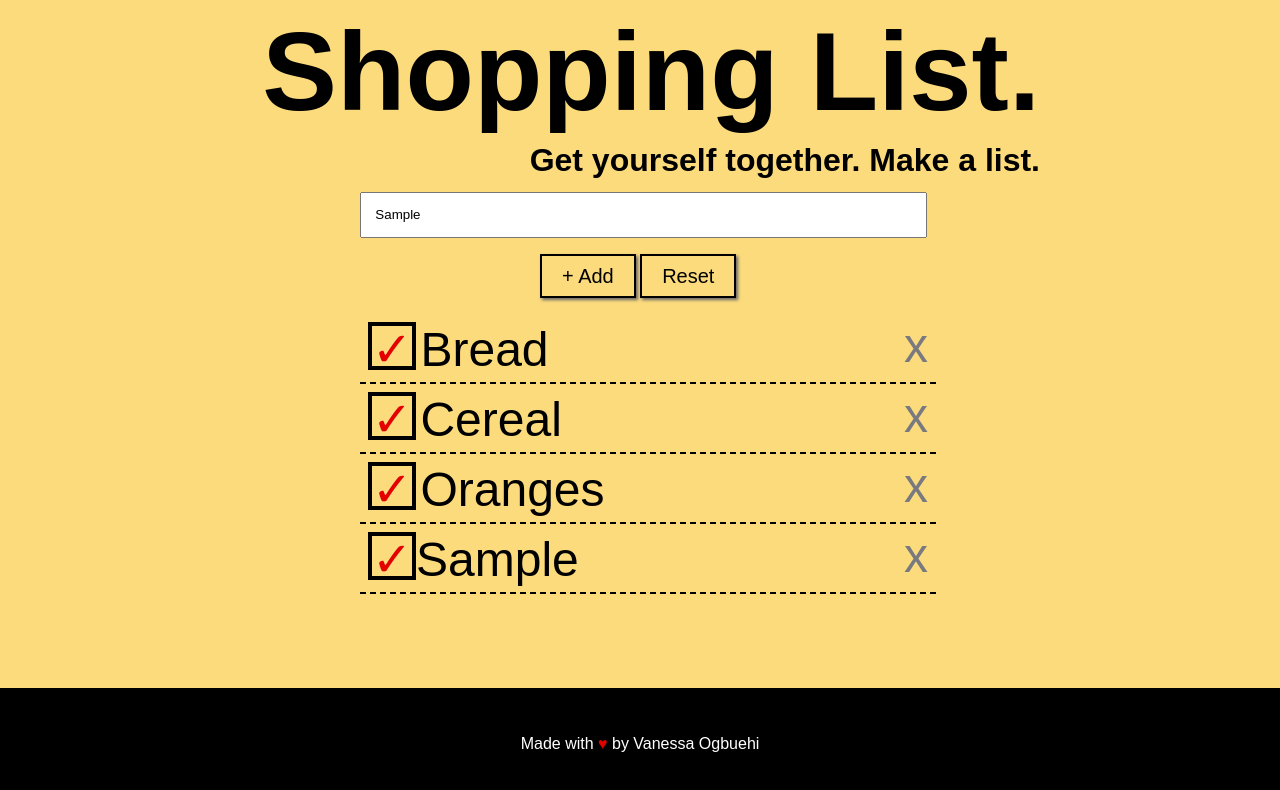
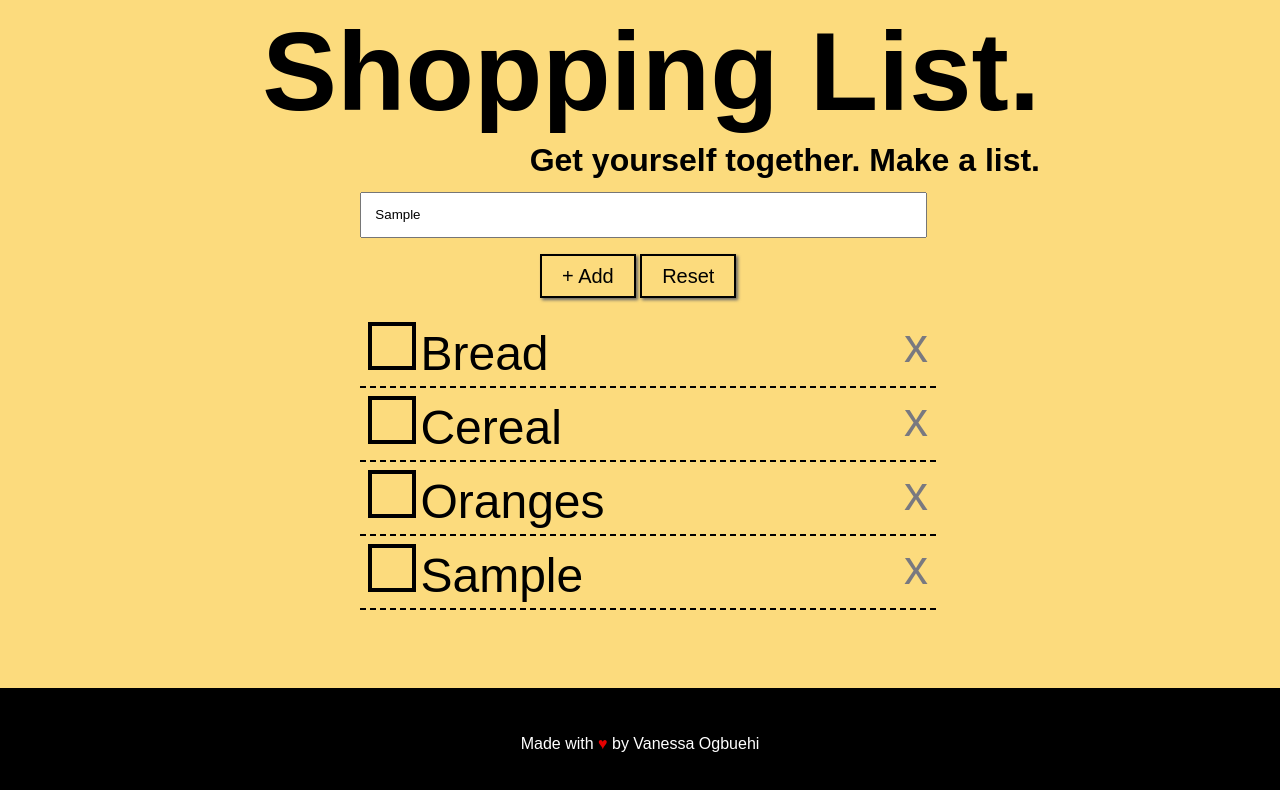
Before and after one commit to VanessaO/shopping-list, a plain HTML site: page index.html in a window 1280 px wide. Both pictures are taken after typing "Sample" into the empty fields and a click on the button "+ Add". Drawn offline with nearby package versions, Linux system fonts and the light colour scheme.

Commit message:
Fix check/uncheck feature

```diff
--- a/css/styles.css
+++ b/css/styles.css
@@ -149,11 +149,11 @@ body {
   	border-bottom: dashed 2px #000;
   }
 
-	.checkbox, .item p {
+	.checkbox, .item > p {
 		display: inline-block;
 	}
 
-	.item p, .delete {
+	.item > p, .delete {
 		font-size: 3em;
 		font-weight: 200;
 	}
@@ -168,6 +168,7 @@ body {
 		.checkmark {
 			font-size: 2.75em;
 			color: #e50000;
+			display: none;
 		}
 
 	.delete {
--- a/js/applications.js
+++ b/js/applications.js
@@ -10,13 +10,13 @@ $(document).ready(function() {
 
         else {
             //alert('Something is gonna happen');
-            $('ul').append('<li class="item"><div class="checkbox"><p class="checkmark">&#10003;</p></div><p>' + $('.addItem').val() + '</p><p class="delete">x</p>');
+            $('<li class="item"> <div class="checkbox"> <p class="checkmark">&#10003;</p> </div> <p>' + $('.addItem').val() + '</p> <p class="delete">x</p>').appendTo('ul');
             $('.error').hide();
         };
-    })
+    });
 
-    $('.checkbox').click(function() {
-        $(this).children("p").toggle();
+    $(document).on('click', '.checkbox' , function() {
+        $(this).children('.checkmark').toggle();
 
     })
 })
```
